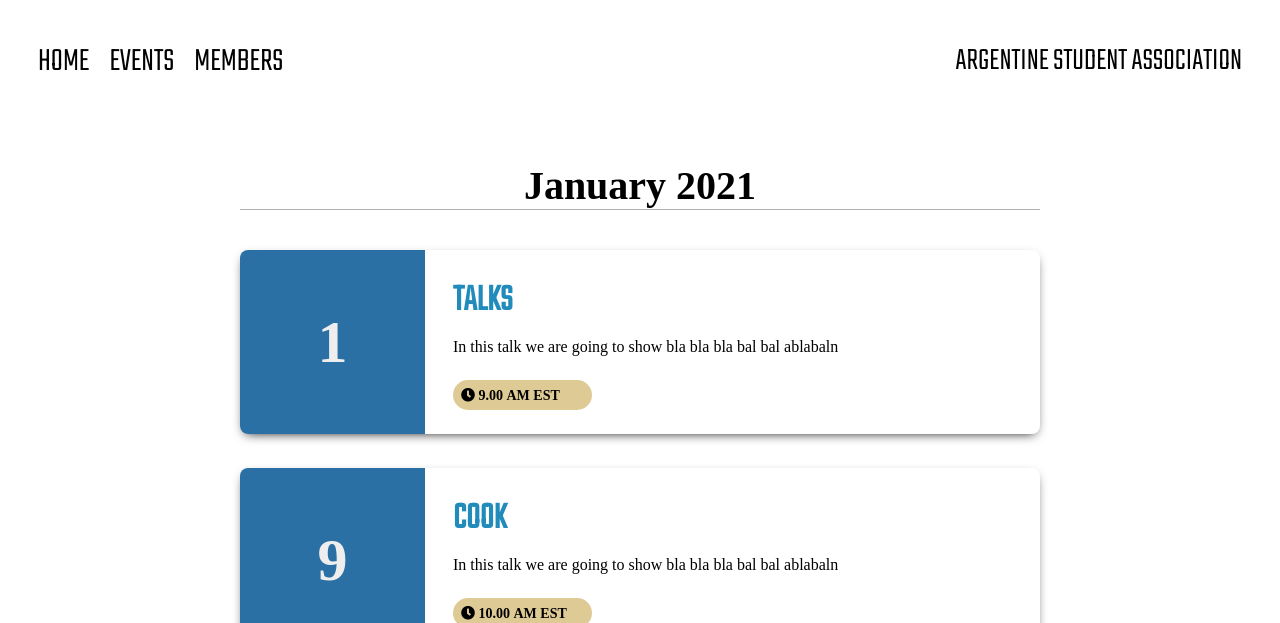
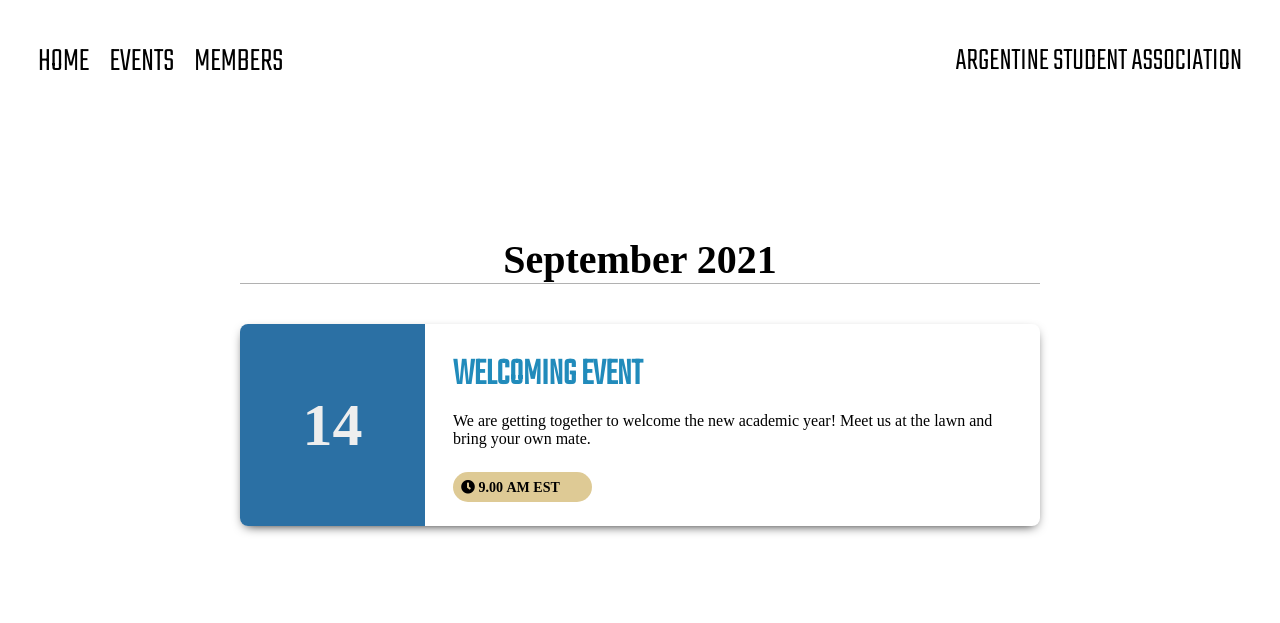
Before and after one commit to arsacolumbiauniversity/arsacolumbiauniversity.github.io, a plain HTML site: page events.html in a window 1280 px wide. Shown: the top 623 px of the page. Drawn offline with Linux system fonts and the light colour scheme.

Commit message:
Update events.html

```diff
--- a/events.html
+++ b/events.html
@@ -36,24 +36,25 @@
 
 		<div class="content">
 			<div class="event-container">
-			<h3 class="year">January 2021</h3>
+			<h3 class="year">September 2021</h3>
 				<div class="event">
 					<div class="event-left">
 						<div class="event-date">
-							<div class="date">1</div>
+							<div class="date">14</div>
 						</div>
 					</div>
 
 					<div class="event-right">
-						<h3 class="event-title">TALKS</h3>
+						<h3 class="event-title">WELCOMING EVENT</h3>
 						<div class="event-description">
-							In this talk we are going to show bla bla bla bal bal ablabaln
+							We are getting together to welcome the new academic year! Meet us at the lawn and bring your own mate.
 						</div>
 						<div class="event-timing">
 							<i class="fas fa-clock"> 9.00 AM EST</i>
 						</div>
 					</div>
 				</div>
+				<!------
 				<div class="event">
 					<div class="event-left">
 						<div class="event-date">
@@ -110,8 +111,9 @@
 					</div>
 				</div>
 			</div>
+		-->
+
 		</div>
-
 		<div class="footer">
 				<div class="footer-content">
 					<div class="footer-section about">
@@ -132,8 +134,7 @@
 						</div>
 					</div>
 				</div>
-			</div>
-
+		</div>
 	</div>
 
 
```
